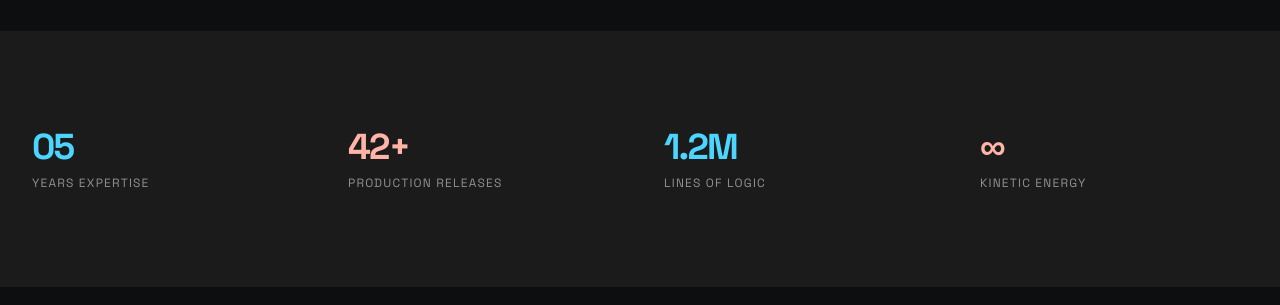
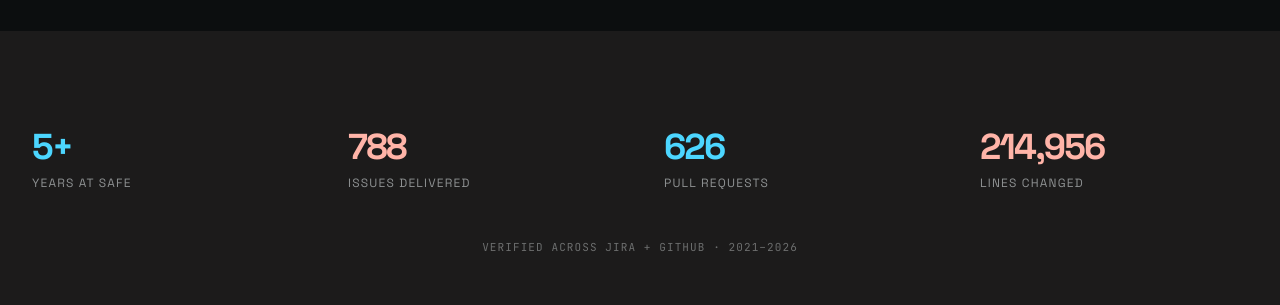
Before and after one commit to jayrajadeja/jayrajadeja.github.io, a Next.js app: page / in a window 1280 px wide. Shown: the part 800-1105 px from the top of the page. Built offline with nearby package versions, Linux system fonts and the light colour scheme.

Commit message:
fix: replace fabricated home stats with verified metrics; fix dead contact link
Co-Authored-By: Claude Opus 4.8 (1M context) <noreply@anthropic.com>

```diff
--- a/src/components/CTASection.tsx
+++ b/src/components/CTASection.tsx
@@ -8,7 +8,7 @@ export default function CTASection() {
       <div className="flex flex-col md:flex-row justify-center gap-8 items-center">
         <a
           className="text-2xl italic hover:text-tertiary transition-colors underline underline-offset-8 decoration-primary/30"
-          href="mailto:contact@jayraj.dev"
+          href="mailto:jayrajsinh.jadeja399@gmail.com"
         >
           Get in touch
         </a>
--- a/src/components/StatsSection.tsx
+++ b/src/components/StatsSection.tsx
@@ -1,8 +1,25 @@
+import stats from "@/data/stats.json";
+
+const metric = (label: string): number =>
+  stats.headline.find((h) => h.label === label)?.value ?? 0;
+
 const STATS = [
-  { value: "05", label: "Years Expertise", accent: "text-tertiary" },
-  { value: "42+", label: "Production Releases", accent: "text-primary" },
-  { value: "1.2M", label: "Lines of Logic", accent: "text-tertiary" },
-  { value: "∞", label: "Kinetic Energy", accent: "text-primary" },
+  { value: stats.tenureYears, label: "Years at SAFE", accent: "text-tertiary" },
+  {
+    value: metric("issues delivered").toLocaleString("en-US"),
+    label: "Issues Delivered",
+    accent: "text-primary",
+  },
+  {
+    value: metric("pull requests").toLocaleString("en-US"),
+    label: "Pull Requests",
+    accent: "text-tertiary",
+  },
+  {
+    value: metric("lines changed").toLocaleString("en-US"),
+    label: "Lines Changed",
+    accent: "text-primary",
+  },
 ];
 
 export default function StatsSection() {
@@ -23,6 +40,9 @@ export default function StatsSection() {
             </div>
           ))}
         </div>
+        <p className="mt-12 text-center font-mono text-[11px] uppercase tracking-widest text-outline/70">
+          Verified across Jira + GitHub · 2021–2026
+        </p>
       </div>
     </section>
   );
```
